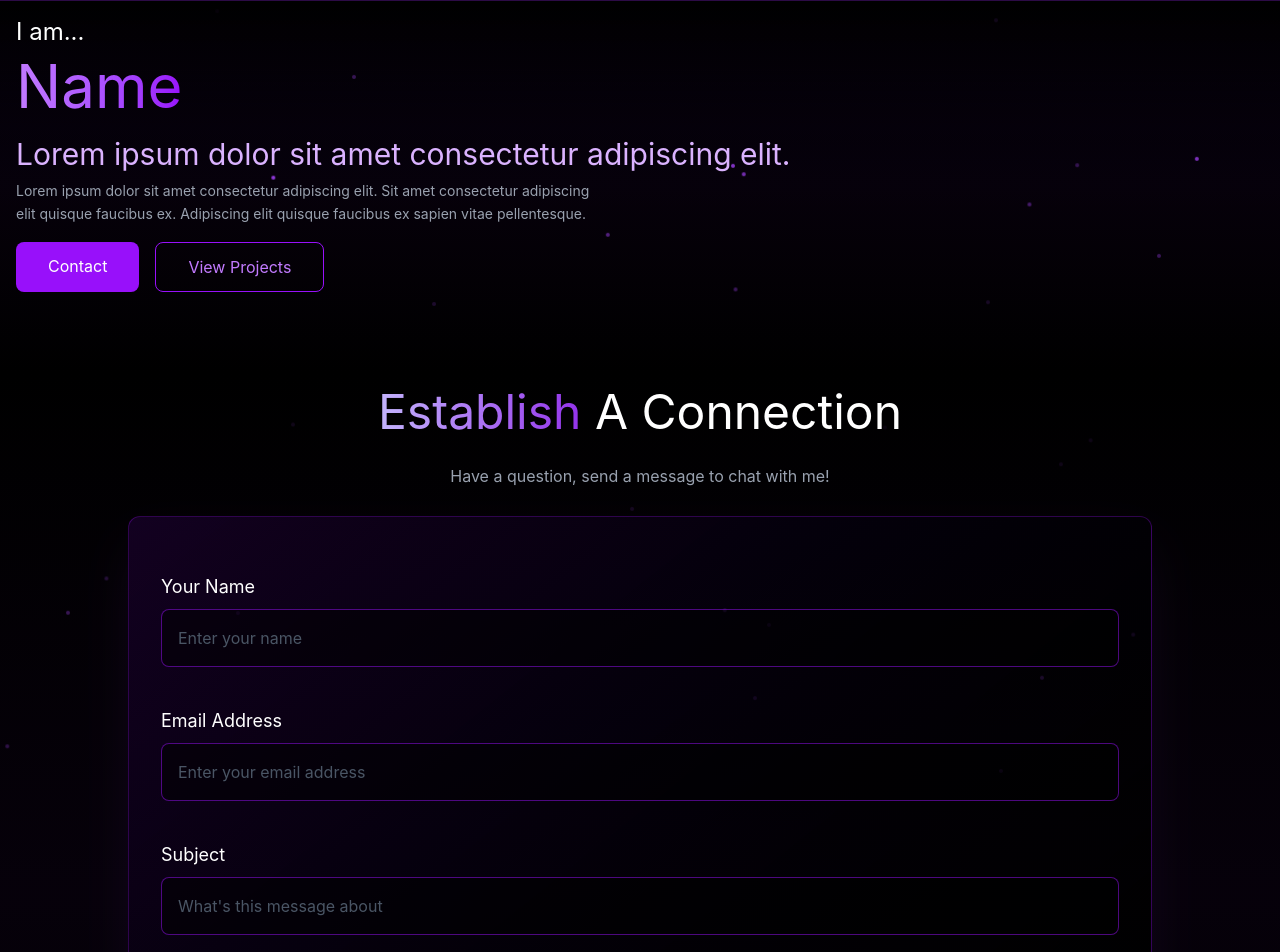
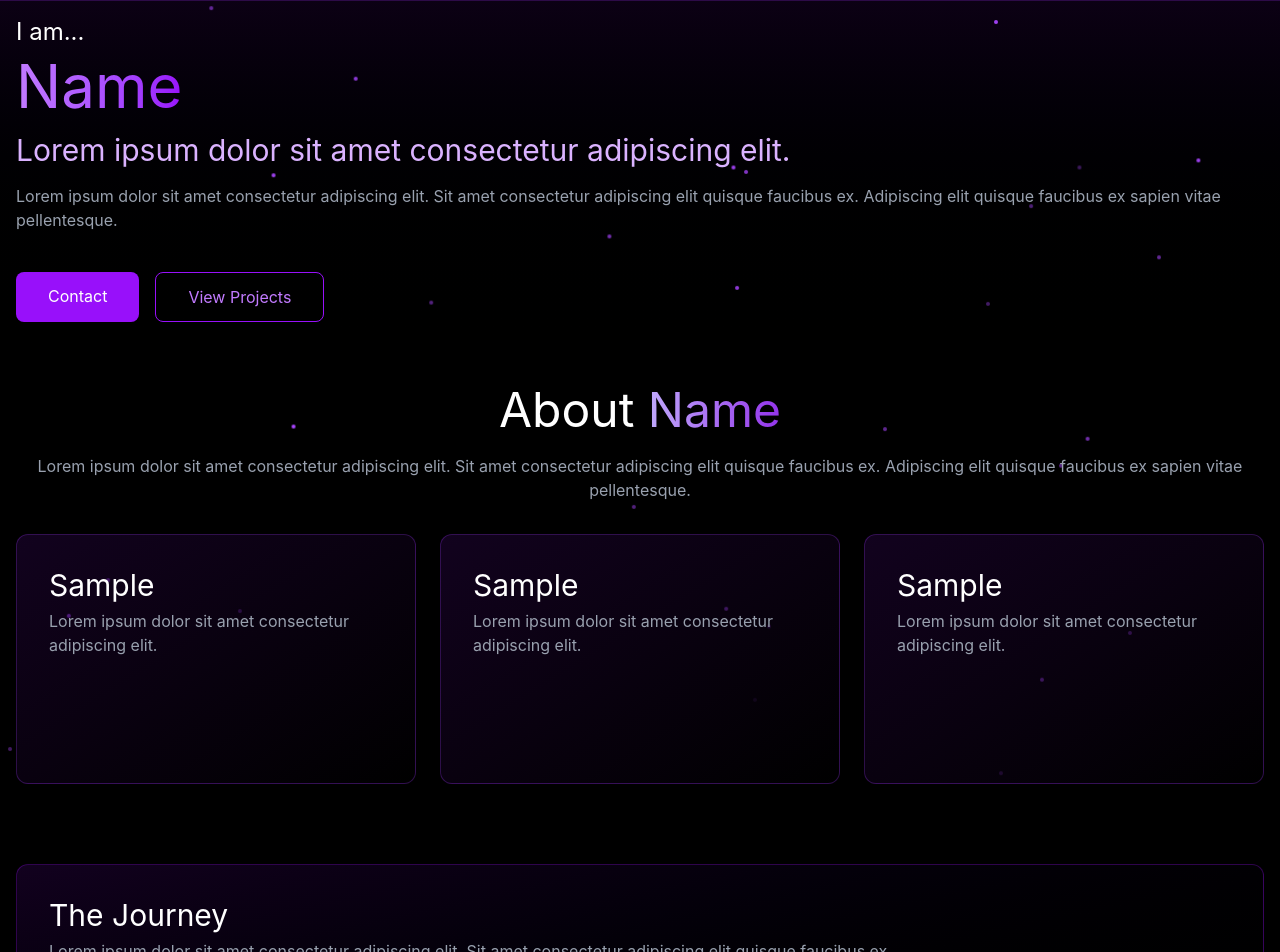
Before and after one commit to sans690/Portfolio, a React (Vite) app in the folder components/: page / in a window 1280 px wide. Shown: the top 952 px of the page. Built offline with nearby package versions, Linux system fonts and the light colour scheme.

Commit message:
about style layout

```diff
--- a/components/src/About.tsx
+++ b/components/src/About.tsx
@@ -4,34 +4,53 @@ export function About() {
       <div className="space-y-6">
         <div className="mx-auto">
           <div className="text-center mb-16">
-            <div className="text-white text-2xl text-left pb-2">I am...</div>
-            <h2 className="text-white text-6xl mb-5 text-left">
-              <span className="bg-linear-to-r from-purple-400 to-purple-600 bg-clip-text text-transparent text-left pb-4">
-                Name
-              </span>
+            <h2 className="text-white text-5xl mb-5">
+              About
+              <span className="span"> Name</span>
             </h2>
-            <div className="text-purple-300 text-left pb-2 text-3xl">
-              Lorem ipsum dolor sit amet consectetur adipiscing elit.
-            </div>
-            <p className="text-gray-400 max-w-xl leading-relaxed text-left text-sm pb-4">
+            <p className="text">
               Lorem ipsum dolor sit amet consectetur adipiscing elit. Sit amet
               consectetur adipiscing elit quisque faucibus ex. Adipiscing elit
               quisque faucibus ex sapien vitae pellentesque.
             </p>
-            <div className="flex flex-wrap gap-4">
-              <a
-                href="#contact"
-                className="px-8 py-3 bg-purple-600 text-white rounded-lg hover:bg-purple-700 transition-all duration-300 hover:shadow-lg hover:shadow-purple-500/50 relative overflow-hidden group"
-              >
-                <span className="relative z-10">Contact</span>
-                <div className="absolute inset-0 bg-linear-to-r from-purple-600 to-purple-800 translate-y-full group-hover:translate-y-0 transition-transform duration-300"></div>
-              </a>
-              <a
-                href="#projects"
-                className="px-8 py-3 border border-purple-600 text-purple-400 rounded-lg hover:bg-purple-600/10 transition-all duration-300 hover:shadow-lg hover:shadow-purple-500/30"
-              >
-                View Projects
-              </a>
+            <div className="card-container">
+              <div className="border_card">
+                {" "}
+                <p className="label text-left text-3xl">Sample</p>
+                <p className="text text-left">
+                  Lorem ipsum dolor sit amet consectetur adipiscing elit.
+                </p>
+              </div>
+              <div className="border_card">
+                {" "}
+                <p className="label text-left text-3xl">Sample</p>
+                <p className="text text-left">
+                  Lorem ipsum dolor sit amet consectetur adipiscing elit.
+                </p>
+              </div>
+              <div className="border_card">
+                <p className="label text-left text-3xl">Sample</p>
+                <p className="text text-left">
+                  Lorem ipsum dolor sit amet consectetur adipiscing elit.
+                </p>
+              </div>
+            </div>
+            <div className="flex flex-col mt-20 justify-center items-center">
+              <div className="w-full h-full min-h-5px max-w-7xl bg-linear-to-br from-purple-950/30 to-black p-8 rounded-xl border border-purple-600/30 ">
+                <p className="label text-left text-3xl">The Journey</p>
+                <p className="text text-left">
+                  Lorem ipsum dolor sit amet consectetur adipiscing elit. Sit
+                  amet consectetur adipiscing elit quisque faucibus ex.
+                </p>
+                <p className="text text-left">
+                  Lorem ipsum dolor sit amet consectetur adipiscing elit. Sit
+                  amet consectetur adipiscing elit quisque faucibus ex.
+                </p>
+                <p className="text text-left">
+                  Lorem ipsum dolor sit amet consectetur adipiscing elit. Sit
+                  amet consectetur adipiscing elit quisque faucibus ex.
+                </p>
+              </div>
             </div>
           </div>
         </div>
--- a/components/src/App.tsx
+++ b/components/src/App.tsx
@@ -1,5 +1,6 @@
 import { Contact } from "./Contact";
 import { Navigation } from "./Navigation";
+import { Home } from "./Home";
 import { About } from "./About";
 
 export default function App() {
@@ -24,6 +25,7 @@ export default function App() {
           ))}
         </div>
         <Navigation />
+        <Home />
         <About />
         <Contact />
       </div>
--- a/components/src/Contact.tsx
+++ b/components/src/Contact.tsx
@@ -1,7 +1,7 @@
 export function Contact() {
   return (
     <section id="contact" className="section">
-      <div className=" mx-auto">
+      <div className="mx-auto">
         <div className="text-center mb-16">
           <h2 className="text-white text-5xl mb-5">
             <span className="span">Establish</span> A Connection
@@ -13,27 +13,25 @@ export function Contact() {
             <div className="w-full h-full min-h-5px max-w-5xl bg-linear-to-br from-purple-950/30 to-black p-8 rounded-xl border border-purple-600/30 shadow-2xl shadow-purple-500/10">
               <div className="flex flex-col space-y-6">
                 <div className="flex flex-col space-y-2"></div>
-                <label className="mb-0 pb-2 text-left text-lg">Your Name</label>
+                <label className="label text-left">Your Name</label>
                 <input
                   className="mb-0 px-4 py-4 bg-black/50 border border-purple-600/50 rounded-lg text-white focus:outline-none focus:ring-2 focus:ring-purple-500 focus:border-transparent transition-all placeholder-gray-600 "
                   placeholder="Enter your name"
                 ></input>
                 <div className="flex flex-col space-y-2 pb-4"></div>
-                <label className="mb-0 pb-2 text-left text-lg">
-                  Email Address
-                </label>
+                <label className="label text-left">Email Address</label>
                 <input
                   className="mb-0 px-4 py-4 bg-black/50 border border-purple-600/50 rounded-lg text-white focus:outline-none focus:ring-2 focus:ring-purple-500 focus:border-transparent transition-all placeholder-gray-600"
                   placeholder="Enter your email address"
                 ></input>
                 <div className="flex flex-col space-y-2 pb-4"></div>
-                <label className="mb-0 pb-2 text-left text-lg">Subject</label>
+                <label className="label text-left">Subject</label>
                 <input
                   className="mb-0 px-4 py-4 bg-black/50 border border-purple-600/50 rounded-lg text-white focus:outline-none focus:ring-2 focus:ring-purple-500 focus:border-transparent transition-all placeholder-gray-600"
                   placeholder="What's this message about"
                 ></input>
                 <div className="flex flex-col space-y-2 pb-4"></div>
-                <label className="mb-0 pb-2 text-left text-lg">Message</label>
+                <label className="label text-left">Message</label>
                 <textarea
                   className="mb-6 px-4 py-4 resize-none h-54 bg-black/50 border border-purple-600/50 rounded-lg text-white focus:outline-none focus:ring-2 focus:ring-purple-500 focus:border-transparent transition-all placeholder-gray-600"
                   placeholder="Tell me about what you need"
--- /dev/null
+++ b/components/src/Home.tsx
@@ -0,0 +1,43 @@
+export function Home() {
+  return (
+    <section id="home" className="section">
+      <div className="space-y-2">
+        <div className="mx-auto">
+          <div className="text-center mb-8">
+            <div className="flex flex-col gap-2 items-left justify-center overflow-x-auto">
+              <div className="text-white text-2xl text-left">I am...</div>
+              <h2 className="text-white text-6xl mb-2 text-left">
+                <span className="bg-linear-to-r from-purple-400 to-purple-600 bg-clip-text text-transparent text-left pb-4">
+                  Name
+                </span>
+              </h2>
+              <div className="text-purple-300 text-left pb-2 text-3xl">
+                Lorem ipsum dolor sit amet consectetur adipiscing elit.
+              </div>
+              <p className="text text-left">
+                Lorem ipsum dolor sit amet consectetur adipiscing elit. Sit amet
+                consectetur adipiscing elit quisque faucibus ex. Adipiscing elit
+                quisque faucibus ex sapien vitae pellentesque.
+              </p>
+              <div className="flex flex-wrap gap-4">
+                <a
+                  href="#contact"
+                  className="px-8 py-3 bg-purple-600 text-white rounded-lg hover:bg-purple-700 transition-all duration-300 hover:shadow-lg hover:shadow-purple-500/50 relative overflow-hidden group"
+                >
+                  <span className="relative z-10">Contact</span>
+                  <div className="absolute inset-0 bg-linear-to-r from-purple-600 to-purple-800 translate-y-full group-hover:translate-y-0 transition-transform duration-300"></div>
+                </a>
+                <a
+                  href="#projects"
+                  className="px-8 py-3 border border-purple-600 text-purple-400 rounded-lg hover:bg-purple-600/10 transition-all duration-300 hover:shadow-lg hover:shadow-purple-500/30 relative overflow-hidden group"
+                >
+                  View Projects
+                </a>
+              </div>
+            </div>
+          </div>
+        </div>
+      </div>
+    </section>
+  );
+}
--- a/components/src/styles.css
+++ b/components/src/styles.css
@@ -23,14 +23,24 @@ body {
   padding-bottom: 1rem;
   padding-left: 1rem;
   padding-right: 1rem;
-  background-image: linear-gradient(
-    to bottom,
-    black,
-    rgb(59 7 100 / 0.1),
-    black
-  );
   position: relative;
   z-index: 10;
+}
+
+.border_card {
+  flex: 1 1 300px;
+  min-width: 80px;
+  max-width: 410px;
+  height: 250px;
+  background: linear-gradient(
+    to bottom right,
+    rgba(59, 7, 100, 0.3) 0%,
+    rgba(0, 0, 0, 1) 100%
+  );
+  padding: 2rem;
+  border-radius: 0.75rem;
+  border: 1px solid;
+  border-color: rgba(147, 51, 234, 0.3);
 }
 
 .span {
@@ -42,6 +52,52 @@ body {
   background-clip: text;
   -webkit-background-clip: text;
   color: transparent;
+}
+
+.card-container {
+  display: flex;
+  flex-wrap: wrap;
+  gap: 1.5rem;
+  justify-content: center;
+  align-items: stretch;
+  width: 100%;
+  max-width: 100vw;
+}
+
+@media (max-width: 768px) {
+  .card-container {
+    flex-direction: column;
+    align-items: center;
+  }
+
+  .border_card {
+    width: 100%;
+    max-width: 90vw;
+  }
+}
+
+@media (min-width: 769px) and (max-width: 1024px) {
+  .card-container {
+    justify-content: space-around;
+  }
+
+  .border_card {
+    flex: 1 1 45%;
+    max-width: 45%;
+  }
+}
+
+.label {
+  color: white;
+  margin-bottom: 0rem;
+  padding-bottom: 6px;
+}
+
+.text {
+  color: var(--color-gray-400);
+  justify-content: center;
+  max-width: xl;
+  padding-bottom: 2rem;
 }
 
 /* Particle animation */
```
